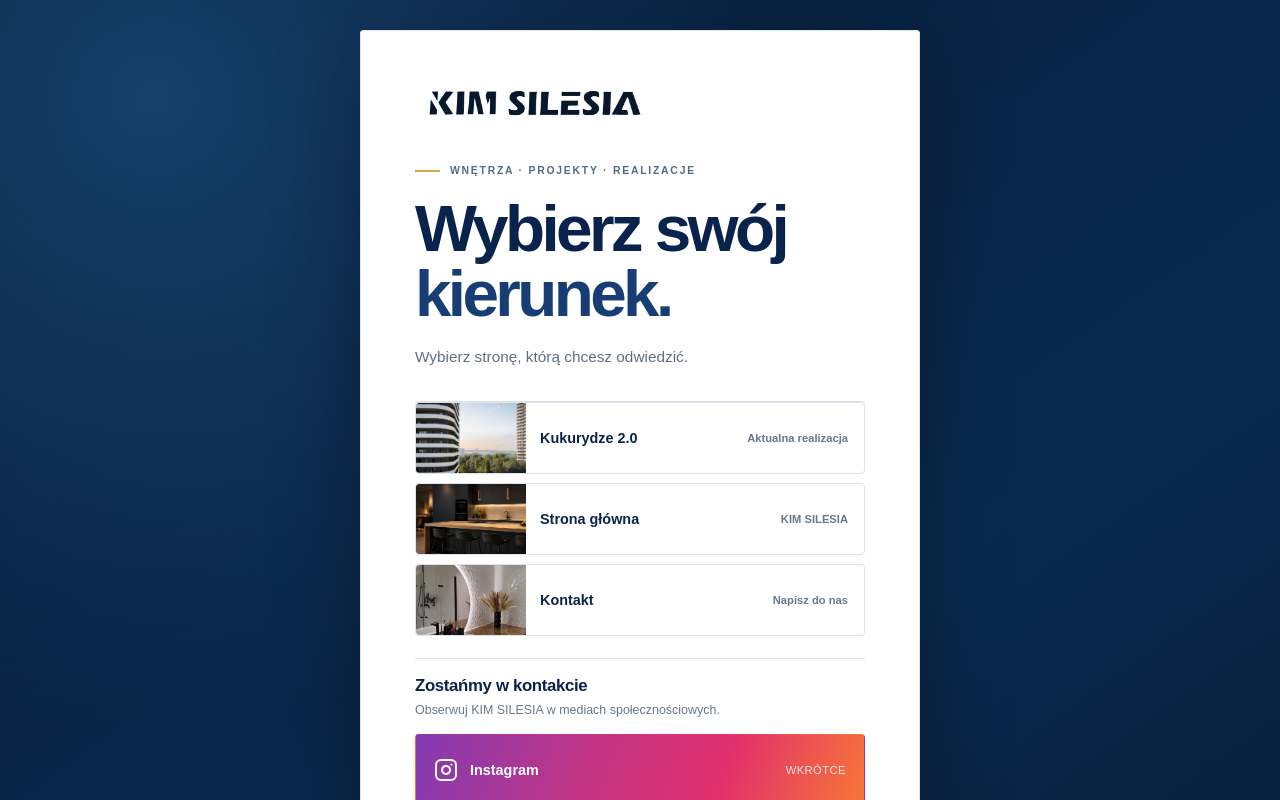
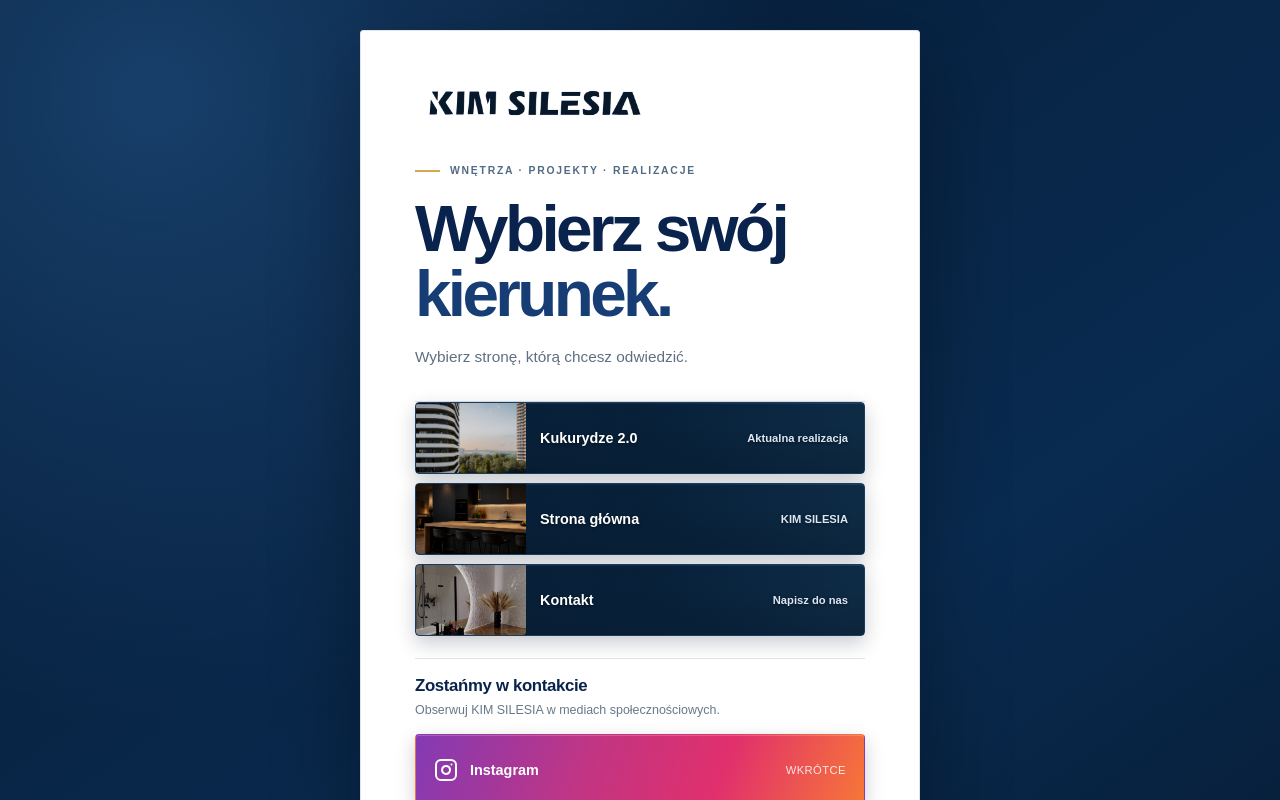
Before and after one commit to KiMsilesia/home, a Next.js app: page /home/qr in a window 1280 px wide. Shown: the top 800 px of the page. Built offline with nearby package versions, Linux system fonts and the light colour scheme; a web font is replaced by a local one.

Commit message:
Dodaj cieniowanie kafelków QR na wzór banerów głównych

```diff
--- a/app/qr/qr-social.css
+++ b/app/qr/qr-social.css
@@ -52,3 +52,12 @@
  .qr-choice-links>a{padding:0 10px 0 0!important;gap:10px!important}
  .qr-choice-links>a .qr-link-thumbnail{flex-basis:88px!important;width:88px!important}
 }
+
+/* Cieniowanie inspirowane nakładką granatową na banerach głównych */
+.qr-choice-links>a{position:relative!important;isolation:isolate!important;background:linear-gradient(105deg,#081d36 0%,#0b2a4b 48%,#102f4a 100%)!important;border-color:#193d60!important;box-shadow:0 7px 19px rgba(4,19,42,.22),inset 0 1px rgba(255,255,255,.09)!important;transition:box-shadow .2s ease,transform .2s ease}
+.qr-choice-links>a::before{content:"";position:absolute;z-index:0;inset:0;pointer-events:none;background:linear-gradient(90deg,rgba(4,19,32,.15) 0%,rgba(5,25,42,.55) 50%,rgba(5,20,34,.12) 100%),linear-gradient(0deg,rgba(3,17,29,.25),transparent 70%)}
+.qr-choice-links>a .qr-link-thumbnail{position:relative!important;z-index:1;filter:brightness(.83) contrast(1.07)!important}
+.qr-choice-links>a strong,.qr-choice-links>a small{position:relative;z-index:1;color:#fff!important;text-shadow:0 1px 3px rgba(0,0,0,.45)}
+.qr-choice-links>a small{color:#dce6f3!important}
+.qr-choice-links>a:hover{transform:translateY(-2px);box-shadow:0 12px 26px rgba(4,19,42,.3),inset 0 1px rgba(255,255,255,.12)!important}
+.qr-social-grid>.qr-social-tile{box-shadow:0 7px 19px rgba(4,19,42,.2),inset 0 1px rgba(255,255,255,.2)!important}
```
